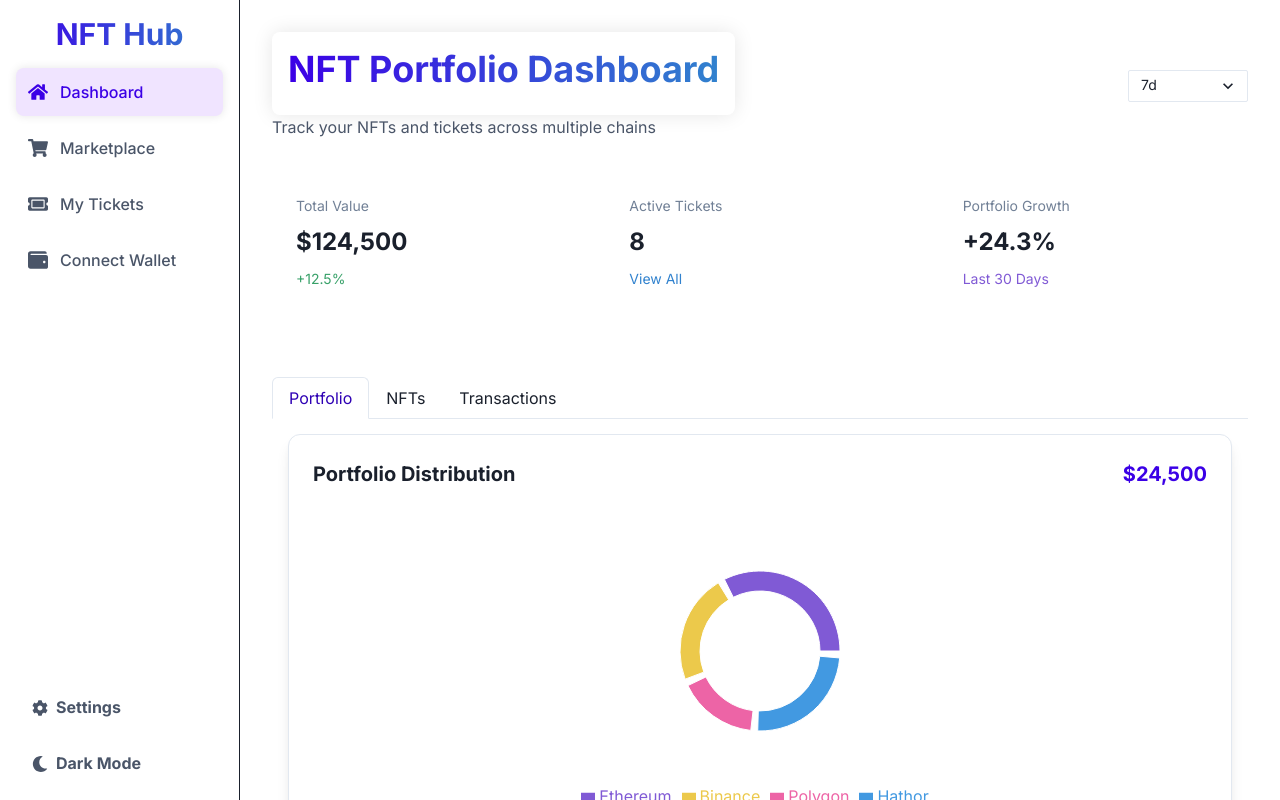
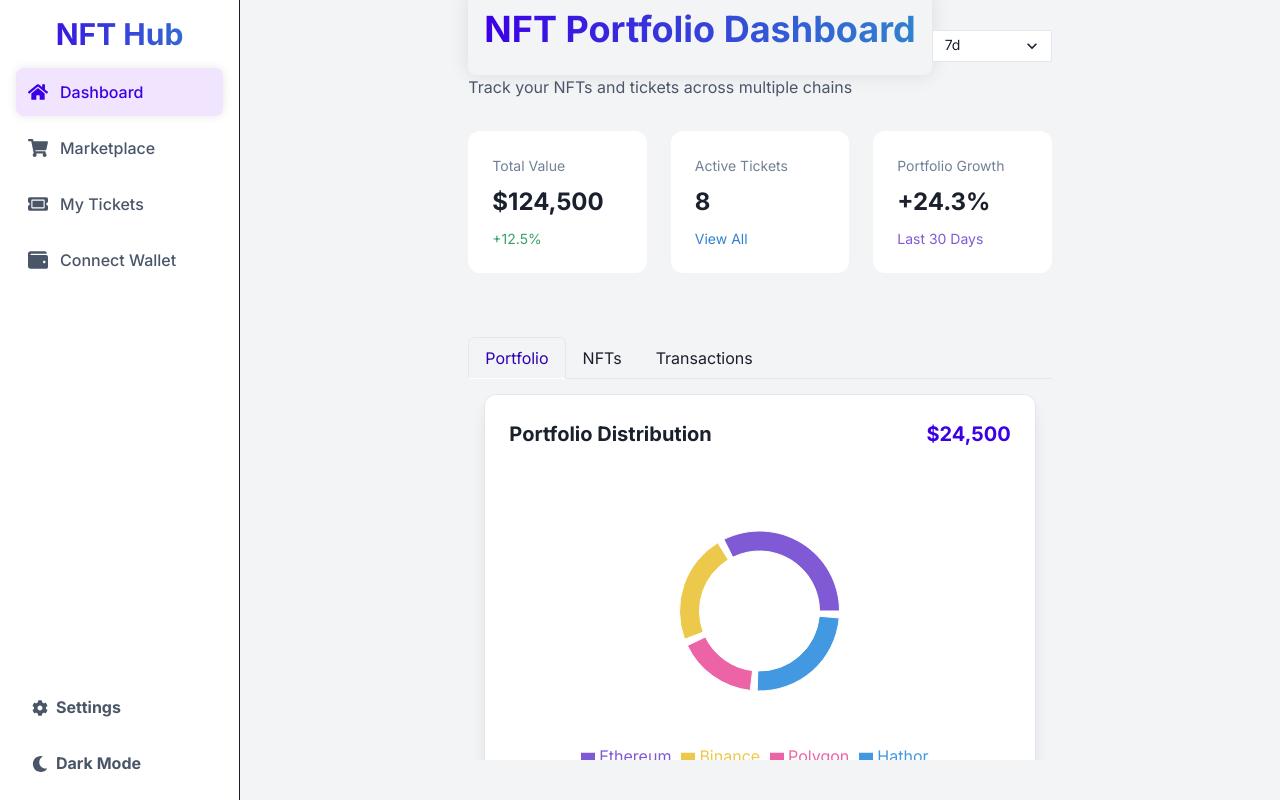
Before and after one commit to JDjaga/hather_network_bot, a React (Create React App) app: page / in a window 1280 px wide. Shown: the top 800 px of the page. Built offline with nearby package versions, Linux system fonts and the light colour scheme.

Commit message:
Initial push after restoring project

```diff
--- a/public/index.html
+++ b/public/index.html
@@ -13,9 +13,26 @@
     <link rel="manifest" href="%PUBLIC_URL%/manifest.json" />
     <link href="https://fonts.googleapis.com/css2?family=Inter:wght@400;500;600;700&display=swap" rel="stylesheet">
     <title>NFT Portfolio & Ticketing Hub</title>
+
+    <!-- TailwindCSS CDN -->
+    <script src="https://cdn.tailwindcss.com"></script>
   </head>
-  <body>
+  <body class="bg-gray-100 w-screen h-screen overflow-hidden">
     <noscript>You need to enable JavaScript to run this app.</noscript>
-    <div id="root"></div>
+
+    <div id="root" class="flex items-center justify-center w-full h-full">
+      <div class="bg-white w-[95vw] h-[90vh] max-w-md rounded-2xl shadow-xl overflow-auto p-4">
+        <!-- Your content goes here, replace with your NFT or Ticketing content -->
+        <h1 class="text-xl font-bold mb-4 text-center">NFT Portfolio & Ticketing Hub</h1>
+        <p class="text-gray-700 mb-6 text-sm text-center">
+          Welcome to your NFT Portfolio & Ticketing Hub inside Telegram WebView!
+        </p>
+
+        <!-- Example button -->
+        <button class="w-full bg-blue-500 hover:bg-blue-600 text-white py-2 px-4 rounded-xl shadow-md">
+          Explore Now
+        </button>
+      </div>
+    </div>
   </body>
 </html>
--- a/src/pages/Dashboard.tsx
+++ b/src/pages/Dashboard.tsx
@@ -186,7 +186,13 @@ const Dashboard = () => {
   };
 
   return (
-    <Box p={8}>
+    <Box p={8} height="100vh" overflowY="auto" sx={{
+      '::-webkit-scrollbar': {
+        display: 'none', // Hides the scrollbar in WebKit-based browsers (Chrome, Safari)
+      },
+      '-ms-overflow-style': 'none',  // Hides the scrollbar in Internet Explorer 10 and 11
+      'scrollbar-width': 'none',  // Hides the scrollbar in Firefox
+    }}>
       <MotionBox
         initial="hidden"
         animate="visible"
```
Also changed, not shown: src/components/Navigation.tsx (line endings or trailing spaces).
